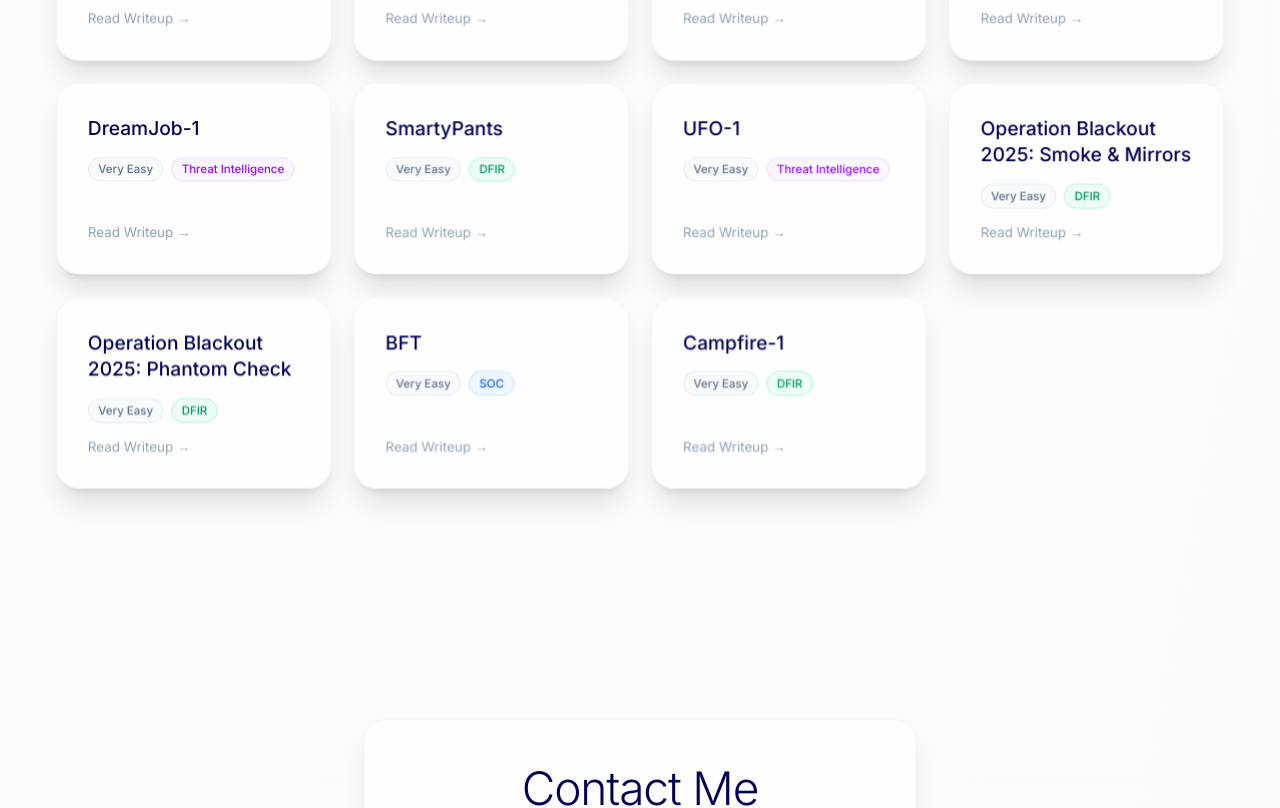
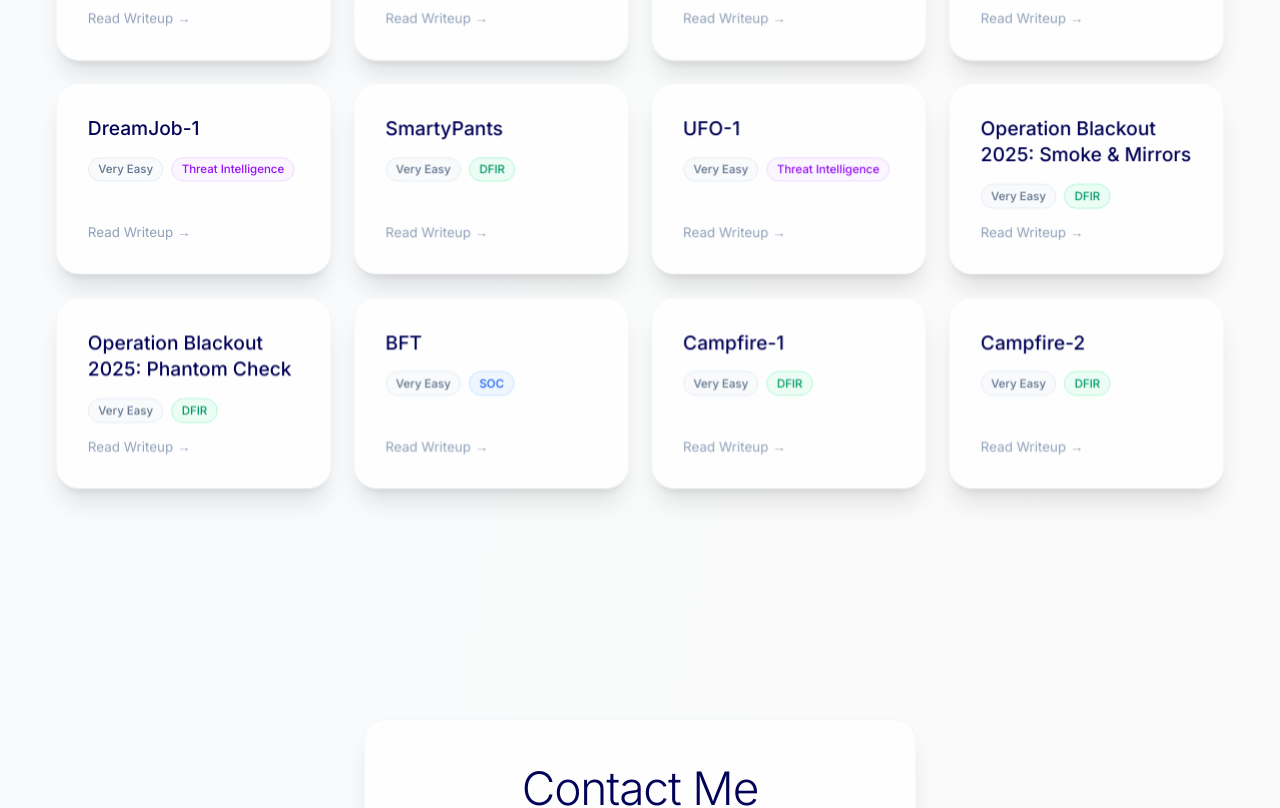
Before and after one commit to RafaelAngeloChristianto/portfolio-website, a React (Vite) app: page / in a window 1280 px wide. Shown: the part 5065-5873 px from the top of the page. Built offline with nearby package versions, Linux system fonts and the light colour scheme; a web font is replaced by a local one.

Commit message:
campfire2

```diff
--- a/src/screens/HomeScreen.tsx
+++ b/src/screens/HomeScreen.tsx
@@ -672,7 +672,13 @@ export const HomeScreen: React.FC = () => {
               difficulty:"Very Easy",
               category:"DFIR",
               url:"/projects/Campfire1 HTB Sherlock Writeup _ Rafael Angelo Christianto.pdf",
-            }
+            },
+            {
+              title:"Campfire-2",
+              difficulty:"Very Easy",
+              category:"DFIR",
+              url:"/projects/Campfire2 HTB Sherlock Writeup _ Rafael Angelo Christianto.pdf",
+            },
           ].filter((s) => sherlockFilter === "All" || s.category === sherlockFilter).map((sherlock, i) => (
             <motion.a
               key={i}
```
Also changed, not shown: 1 other file (tests, documents, lock files or other folders).
